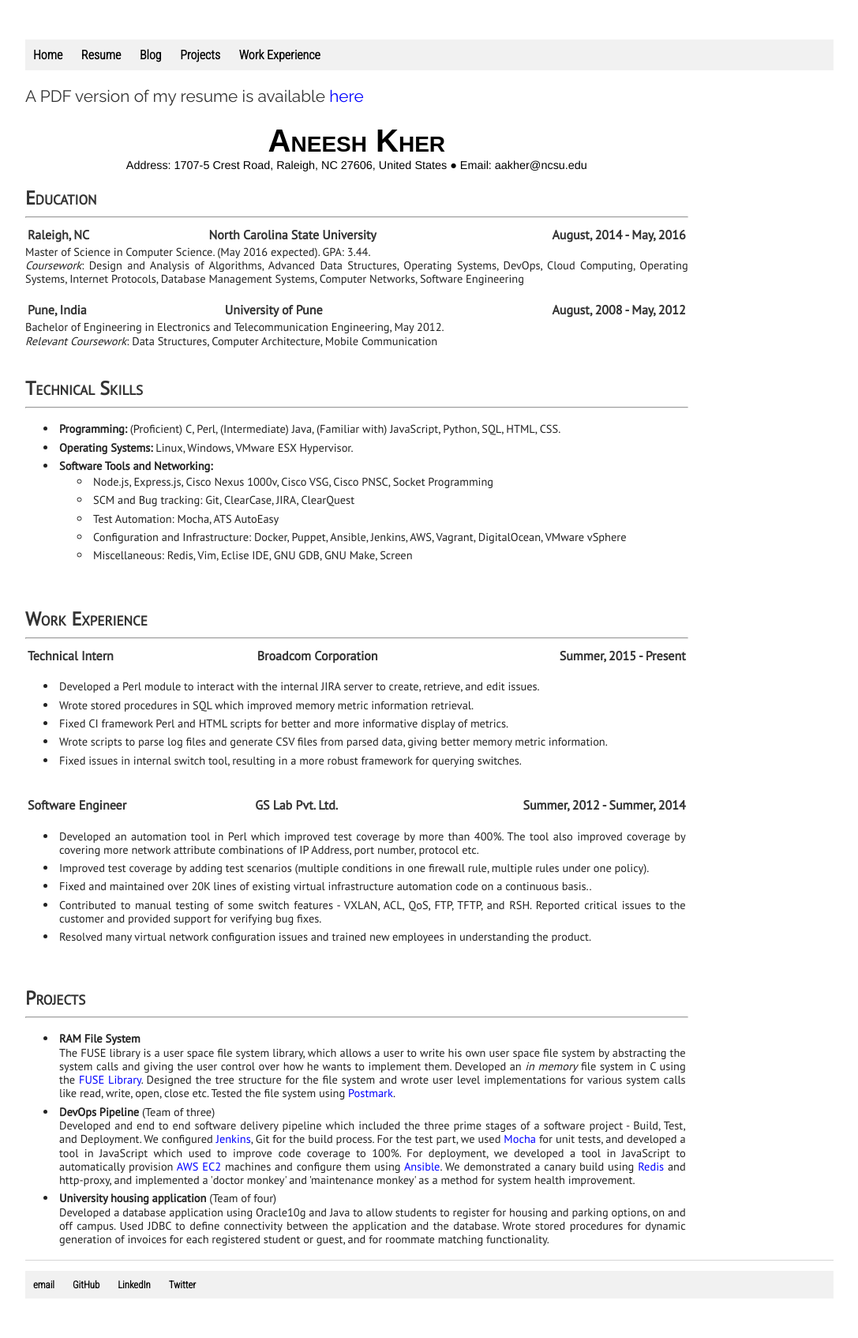
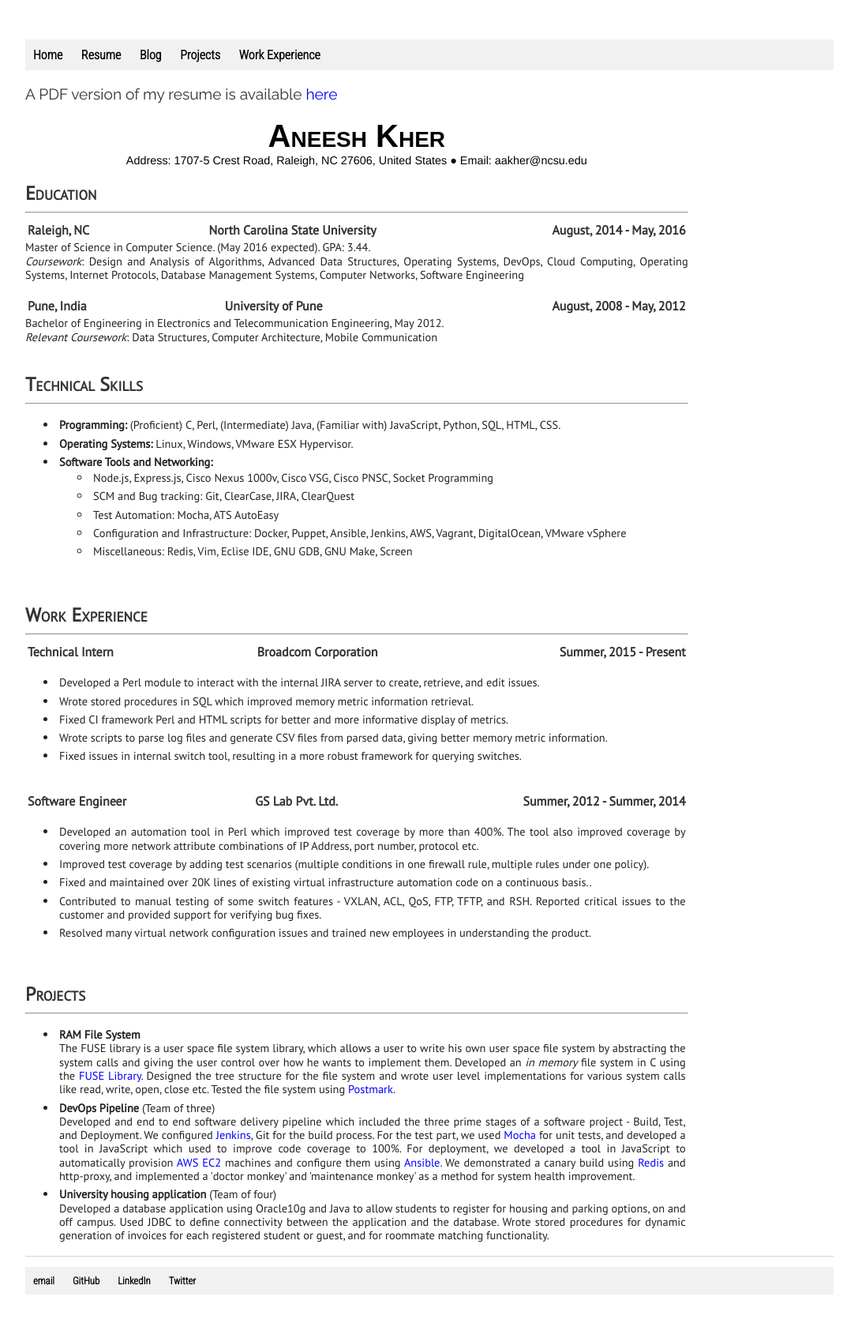
Before and after one commit to aneeshkher/aneeshkher.github.io, a Jekyll site: the page built from resume/index.html, in a window 1280 px wide. Shown: the whole page at 79% size, without its empty margins (96-1183 px from the left). Built offline with Jekyll 4.4.1, drawn with Linux system fonts in a browser that asks for light colours.

Commit message:
Refactor main.css

```diff
--- a/_layouts/default.html
+++ b/_layouts/default.html
@@ -7,7 +7,7 @@
 		<link href='https://fonts.googleapis.com/css?family=PT+Sans' rel='stylesheet' type='text/css'>
 		<link href='https://fonts.googleapis.com/css?family=Raleway' rel='stylesheet' type='text/css'>
 		<title>{{ page.title }}</title>
-		<link rel="stylesheet" type="text/css" href="/css/main.css">
+		<link rel="stylesheet" type="text/css" href="/css/refactor.css">
 	</head>
 
 	<body>
--- a/css/main.css
+++ b/css/main.css
@@ -41,6 +41,11 @@
     background-color: #555;
     text-decoration: none;
     color: white
+}
+
+footer {
+    border-top: 1px solid #d5d5d5;
+    font-size: .8em;
 }
 
 h1 {
@@ -112,11 +117,6 @@
     text-align: justify;
     text-justify: inter-word;
     font-family: 'Raleway', sans-serif;
-}
-
-footer {
-    border-top: 1px solid #d5d5d5;
-    font-size: .8em;
 }
 
 ul.posts {
--- /dev/null
+++ b/css/refactor.css
@@ -0,0 +1,148 @@
+body {
+	margin: 50px auto;
+	width: 80%;
+}
+
+nav ul, footer ul {
+    /*font-family:'Helvetica', 'Arial', 'Sans-Serif';*/
+    font-family: 'Roboto Condensed', sans-serif;
+    padding: 0px;
+    list-style: none;
+    font-weight: bold;
+    background-color: #f1f1f1
+}
+nav ul li, footer ul li {
+    display: inline;
+}
+nav ul li a {
+    display: inline-block;
+    color: #000;
+    /*padding: 10px 10px 10px 10px;*/
+    padding-top: 10px;
+    padding-bottom: 10px;
+    padding-left: 10px;
+    padding-right: 10px;
+    text-decoration: none;
+}
+
+footer ul li a {
+    display: inline-block;
+    color: #000;
+    padding: 10px 10px 10px 10px;
+    text-decoration: none;
+}
+
+nav ul li a:hover {
+    background-color: #555;
+    text-decoration: none;
+    color: white
+}
+
+footer ul li a:hover {
+    background-color: #555;
+    text-decoration: none;
+    color: white
+}
+
+footer {
+    border-top: 1px solid #d5d5d5;
+    font-size: .8em;
+}
+
+a.res {
+	color: blue;
+	text-decoration: none;
+}
+
+a.res:hover {
+	color: #888;
+}
+
+a.to_blue {
+	color: #333;
+	text-decoration: none;
+}
+
+a.to_blue:hover {
+	color: blue;
+}
+
+.skills {
+	padding: 3px;
+}
+
+.para_gen {
+	font-size: 1.2em;
+    line-height: 1.2em;
+    color: #333;
+	text-align: justify;
+	text-justify: inter-word;
+    font-family: 'Raleway', sans-serif;
+}
+
+.resume {
+	width: 82%;
+}
+
+.resume_name {
+    text-align: center;
+    font-variant: small-caps;
+    font-size: 2.5em;
+	font-family: Copperplate,"Copperplate Gothic Light",fantasy;
+    font-weight: bold;
+}
+
+.resume_address {
+    text-align: center;
+    font-family: 'Helvetica', 'Arial', 'Sans-Serif';
+	font-size: 0.9em;
+}
+
+.resume_section {
+    text-align: left;
+    font-variant: small-caps;
+    font-family: 'PT Sans', sans-serif;
+    font-size: 1.5em;
+    font-weight: bold;
+	color: #333;
+}
+
+.resume_text {
+    text-align: left;
+    line-height: 1.2em;
+	font-family: 'PT Sans', sans-serif;
+	font-size: 0.9em;
+	color: #222;
+    text-align: justify;
+    text-justify: inter-word;
+}
+
+.res_tr {
+	font-weight: bold;
+    font-family: 'PT Sans', sans-serif;
+    text-decoration: none;
+    color: black;
+}
+
+.header {
+    font-size: 2em;
+	font-family: 'Alegreya Sans', sans-serif;
+}
+
+.work_ex_title {
+    font-size: 1.1em;
+    line-height: 1.4em;
+    color: #333;
+    text-align: justify;
+    text-justify: inter-word;
+    font-family: 'Raleway', sans-serif;
+}
+
+.work_ex_text {
+    font-size: 1.1em;
+    line-height: 1.2em;
+    color: #333;
+    text-align: justify;
+    text-justify: inter-word;
+    font-family: 'Raleway', sans-serif;
+}
--- a/resume/index.html
+++ b/resume/index.html
@@ -3,7 +3,7 @@
 title: "Aneesh's Resume"
 ---
 <!-- <h1>My Resume</h1> -->
-<p>A PDF version of my resume is available <a href="/data/Resume_AneeshKher.pdf" target="_blank">here</a></p>
+<p class="para_gen">A PDF version of my resume is available <a class="res" href="/data/Resume_AneeshKher.pdf" target="_blank">here</a></p>
 <div class="resume">
 	<div class="resume_name">Aneesh Kher</div>
 	<div class="resume_address">Address: 1707-5 Crest Road, Raleigh, NC 27606, United States &#9679 Email: aakher@ncsu.edu</div>
@@ -13,9 +13,9 @@
 	<div class="resume_section">Education</div>
 	<hr>
 	<table border="0" style="width:100%">
-		<tr>
+		<tr class="res_tr">
 			<td style="text-align: left; color: #333">Raleigh, NC</td>
-			<td style="text-align: center; color: #333"><a href="https://www.ncsu.edu">North Carolina State University</a></td>
+			<td style="text-align: center; color: #333"><a class="to_blue" href="https://www.ncsu.edu">North Carolina State University</a></td>
 			<td style="text-align: right; color: #333">August, 2014 - May, 2016</td>
 		</tr>
 	</table>
@@ -29,7 +29,7 @@
 	<br>
 
 	<table border="0" style="width:100%">
-		<tr>
+		<tr class="res_tr">
 			<td style="text-align: left; color: #333">Pune, India</td>
 			<td style="text-align: center; color: #333">University of Pune</td>
 			<td style="text-align: right; color: #333">August, 2008 - May, 2012</td>
@@ -48,9 +48,9 @@
 
 	<div class="resume_text">
 		<ul>
-			<li class="skill_out"><b>Programming:</b> (Proficient) C, Perl, (Intermediate) Java, (Familiar with) JavaScript, Python, SQL, HTML, CSS.</li>
-			<li class="skill_out"><b>Operating Systems:</b> Linux, Windows, VMware ESX Hypervisor.</li>
-			<li class="skill_out"><b>Software Tools and Networking:</b>
+			<li class="skills"><b>Programming:</b> (Proficient) C, Perl, (Intermediate) Java, (Familiar with) JavaScript, Python, SQL, HTML, CSS.</li>
+			<li class="skills"><b>Operating Systems:</b> Linux, Windows, VMware ESX Hypervisor.</li>
+			<li class="skills"><b>Software Tools and Networking:</b>
 				<ul>
 					<li class="skills">Node.js, Express.js, Cisco Nexus 1000v, Cisco VSG, Cisco PNSC, Socket Programming</li>
 					<li class="skills">SCM and Bug tracking: Git, ClearCase, JIRA, ClearQuest</li>
@@ -67,42 +67,42 @@
 	<div class="resume_section">Work Experience</div>
 	<hr>
 	<table border="0" style="width:100%">
-		<tr>
+		<tr class="res_tr">
 			<td style="text-align: left; color: #333">Technical Intern</td>
-			<td style="text-align: center; color: #333"><a href="https://www.broadcom.com/">Broadcom Corporation</a></td>
+			<td style="text-align: center; color: #333"><a class="to_blue" href="https://www.broadcom.com/">Broadcom Corporation</a></td>
 			<td style="text-align: right; color: #333">Summer, 2015 - Present</td>
 		</tr>
 	</table>
 
 	<div class="resume_text">
 		<ul>
-			<li class="skill_out">Developed a Perl module to interact with the internal JIRA server to create, retrieve, and edit issues.</li>
-			<li class="skill_out">Wrote stored procedures in SQL which improved memory metric information retrieval.</li>
-			<li class="skill_out">Fixed CI framework Perl and HTML scripts for better and more informative display of metrics.</li>
-			<li class="skill_out">Wrote scripts to parse log files and generate CSV files from parsed data, giving better memory metric information.</li>
-			<li class="skill_out">Fixed issues in internal switch tool, resulting in a more robust framework for querying switches.</li>
+			<li class="skills">Developed a Perl module to interact with the internal JIRA server to create, retrieve, and edit issues.</li>
+			<li class="skills">Wrote stored procedures in SQL which improved memory metric information retrieval.</li>
+			<li class="skills">Fixed CI framework Perl and HTML scripts for better and more informative display of metrics.</li>
+			<li class="skills">Wrote scripts to parse log files and generate CSV files from parsed data, giving better memory metric information.</li>
+			<li class="skills">Fixed issues in internal switch tool, resulting in a more robust framework for querying switches.</li>
 		</ul>
 	</div>
 
 	<br>
 
 	<table border="0" style="width:100%">
-		<tr>
+		<tr class="res_tr">
 			<td style="text-align: left; color: #333">Software Engineer</td>
-			<td style="text-align: center; color: #333"><a href="http://www.gslab.com">GS Lab Pvt. Ltd.</a></td>
+			<td style="text-align: center; color: #333"><a class="to_blue" href="http://www.gslab.com">GS Lab Pvt. Ltd.</a></td>
 			<td style="text-align: right; color: #333">Summer, 2012 - Summer, 2014</td>
 		</tr>
 	</table>
 
 	<div class="resume_text">
 		<ul>
-			<li class="skill_out">Developed an automation tool in Perl which improved test coverage by more than 400%.
+			<li class="skills">Developed an automation tool in Perl which improved test coverage by more than 400%.
 				The tool also improved coverage by covering more network attribute combinations of IP Address, port number, protocol etc.</li>
-			<li class="skill_out">Improved test coverage by adding test scenarios (multiple conditions in one firewall rule, multiple rules under one policy).</li>
-			<li class="skill_out">Fixed and maintained over 20K lines of existing virtual infrastructure automation code on a continuous basis..</li>
-			<li class="skill_out">Contributed to manual testing of some switch features - VXLAN, ACL, QoS, FTP, TFTP, and RSH.
+			<li class="skills">Improved test coverage by adding test scenarios (multiple conditions in one firewall rule, multiple rules under one policy).</li>
+			<li class="skills">Fixed and maintained over 20K lines of existing virtual infrastructure automation code on a continuous basis..</li>
+			<li class="skills">Contributed to manual testing of some switch features - VXLAN, ACL, QoS, FTP, TFTP, and RSH.
 				Reported critical issues to the customer and provided support for verifying bug fixes.</li>
-			<li class="skill_out">Resolved many virtual network configuration issues and trained new employees in understanding the product.</li>
+			<li class="skills">Resolved many virtual network configuration issues and trained new employees in understanding the product.</li>
 		</ul>
 	</div>
 
@@ -113,27 +113,27 @@
 
 	<div class="resume_text">
 		<ul>
-			<li class="skill_out"><b>RAM File System</b><br>
+			<li class="skills"><b>RAM File System</b><br>
 				The FUSE library is a user space file system library, which allows a user to write his own user space file system by
 				abstracting the system calls and giving the user control over how he wants to implement them. Developed an
-				<i>in memory</i> file system in C using the <a href="https://github.com/libfuse/libfuse">FUSE Library</a>. Designed
+				<i>in memory</i> file system in C using the <a class="res" href="https://github.com/libfuse/libfuse">FUSE Library</a>. Designed
 				the tree structure for the file system and wrote user level implementations for various system calls like read, write,
 				open, close etc. Tested the file system using
-				<a href="http://www.engr.uconn.edu/~vkk06001/FEARLESS/benchmark/postmark-1.51/postmark-1.51.c">Postmark</a>.
+				<a class="res" href="http://www.engr.uconn.edu/~vkk06001/FEARLESS/benchmark/postmark-1.51/postmark-1.51.c">Postmark</a>.
 			</li>
 
-			<li class="skill_out"><b>DevOps Pipeline</b> (Team of three)<br>
+			<li class="skills"><b>DevOps Pipeline</b> (Team of three)<br>
 				Developed and end to end software delivery pipeline which included the three prime stages of a software project -
-				Build, Test, and Deployment. We configured <a href="https://jenkins-ci.org/">Jenkins</a>, Git for the build process.
-				For the test part, we used <a href="https://mochajs.org/">Mocha</a> for unit tests, and developed a tool in JavaScript
-				which used <a href="https://gotwarlost.github.io/istanbul/"></a> to improve code coverage to 100%. For deployment,
-				we developed a tool in JavaScript to automatically provision <a href="https://aws.amazon.com/ec2/">AWS EC2</a>
-				machines and configure them using <a href="http://www.ansible.com/">Ansible</a>. We demonstrated a canary build
-				using <a href="http://redis.io/">Redis</a> and http-proxy, and implemented a 'doctor monkey' and 'maintenance monkey'
+				Build, Test, and Deployment. We configured <a class="res" href="https://jenkins-ci.org/">Jenkins</a>, Git for the build process.
+				For the test part, we used <a class="res" href="https://mochajs.org/">Mocha</a> for unit tests, and developed a tool in JavaScript
+				which used <a class="res" href="https://gotwarlost.github.io/istanbul/"></a> to improve code coverage to 100%. For deployment,
+				we developed a tool in JavaScript to automatically provision <a class="res" href="https://aws.amazon.com/ec2/">AWS EC2</a>
+				machines and configure them using <a class="res" href="http://www.ansible.com/">Ansible</a>. We demonstrated a canary build
+				using <a class="res" href="http://redis.io/">Redis</a> and http-proxy, and implemented a 'doctor monkey' and 'maintenance monkey'
 				as a method for system health improvement.
 			</li>
 
-			<li class="skill_out"><b>University housing application</b> (Team of four)<br>
+			<li class="skills"><b>University housing application</b> (Team of four)<br>
 				Developed a database application using Oracle10g and Java to allow students to register for housing and parking options, on and off
 				campus. Used JDBC to define connectivity between the application and the database. Wrote stored procedures for dynamic generation of
 				invoices for each registered student or guest, and for roommate matching functionality.
```
Also changed, not shown: index.html (+15 -15 lines), projects/index.html (+34 -7 lines), work_exp/index.html (+19 -17 lines).
